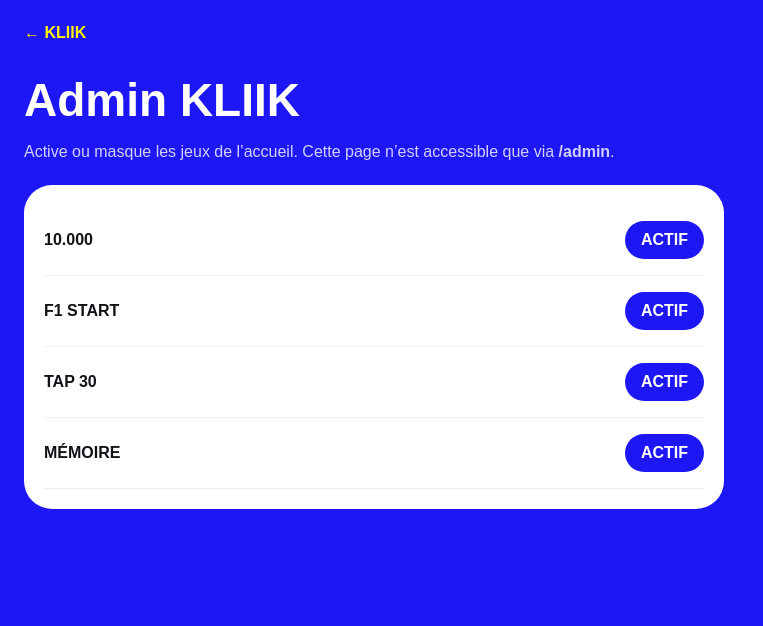
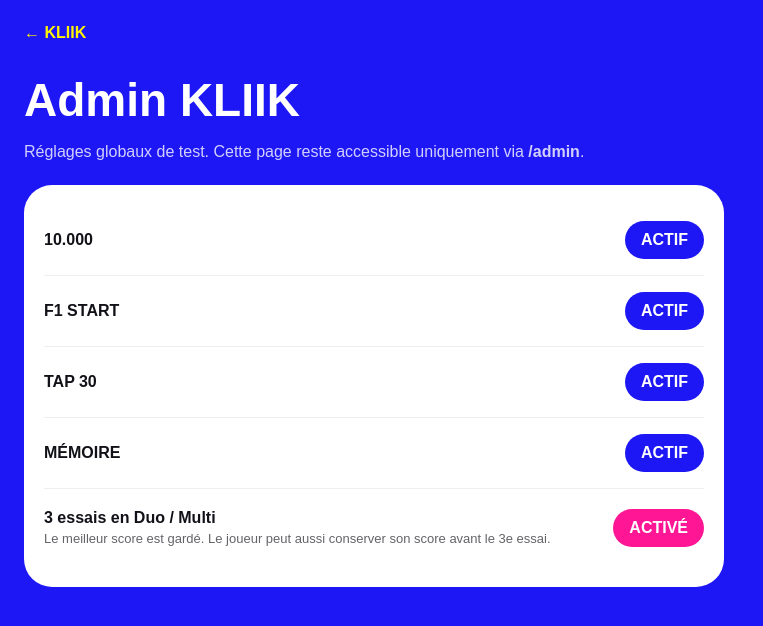
Before and after one commit to romainmannino/kliik, a Next.js app: page /admin in a window 1280 px wide. Shown: the top 626 px of the page, without its empty margins (0-763 px from the left). Built offline with nearby package versions, Linux system fonts and the light colour scheme.

Commit message:
Add three-attempt multiplayer admin toggle

```diff
--- a/app/admin/page.tsx
+++ b/app/admin/page.tsx
@@ -1,36 +1,11 @@
 'use client';
 
-import { useEffect, useState } from 'react';
-
-const games = [
-  { id:'ten', name:'10.000' },
-  { id:'f1', name:'F1 START' },
-  { id:'tap', name:'TAP 30' },
-  { id:'memory', name:'MÉMOIRE' },
-];
-
+import { useEffect,useState } from 'react';
+const games=[{id:'ten',name:'10.000'},{id:'f1',name:'F1 START'},{id:'tap',name:'TAP 30'},{id:'memory',name:'MÉMOIRE'}];
 export default function AdminPage(){
-  const [enabled,setEnabled]=useState<Record<string,boolean>>({ten:true,f1:true,tap:true,memory:true});
-  useEffect(()=>{
-    const raw=localStorage.getItem('kliik-enabled-games');
-    if(raw) setEnabled(JSON.parse(raw));
-  },[]);
-  const toggle=(id:string)=>{
-    setEnabled(prev=>{
-      const next={...prev,[id]:!prev[id]};
-      localStorage.setItem('kliik-enabled-games',JSON.stringify(next));
-      return next;
-    });
-  };
-  return <main style={{minHeight:'100dvh',background:'#1d16f5',padding:24,color:'white',fontFamily:'Arial'}}>
-    <a href="/" style={{color:'#fff500',fontWeight:900,textDecoration:'none'}}>← KLIIK</a>
-    <h1 style={{fontSize:46,marginBottom:6}}>Admin KLIIK</h1>
-    <p style={{opacity:.8,maxWidth:620}}>Active ou masque les jeux de l’accueil. Cette page n’est accessible que via <b>/admin</b>.</p>
-    <section style={{maxWidth:700,background:'white',color:'#111118',borderRadius:28,padding:20,marginTop:24}}>
-      {games.map(g=><div key={g.id} style={{display:'flex',justifyContent:'space-between',alignItems:'center',padding:'16px 0',borderBottom:'1px solid #eee'}}>
-        <strong>{g.name}</strong>
-        <button onClick={()=>toggle(g.id)} style={{border:0,borderRadius:999,padding:'10px 16px',fontWeight:900,background:enabled[g.id]?'#1d16f5':'#ddd',color:enabled[g.id]?'white':'#555'}}>{enabled[g.id]?'ACTIF':'MASQUÉ'}</button>
-      </div>)}
-    </section>
-  </main>;
+ const[enabled,setEnabled]=useState<Record<string,boolean>>({ten:true,f1:true,tap:true,memory:true});const[three,setThree]=useState(true);
+ useEffect(()=>{const raw=localStorage.getItem('kliik-enabled-games');if(raw)try{setEnabled(JSON.parse(raw))}catch{};setThree(localStorage.getItem('kliik-three-attempts')!=='false')},[]);
+ const toggle=(id:string)=>setEnabled(prev=>{const next={...prev,[id]:!prev[id]};localStorage.setItem('kliik-enabled-games',JSON.stringify(next));return next});
+ const toggleThree=()=>setThree(v=>{const n=!v;localStorage.setItem('kliik-three-attempts',String(n));return n});
+ return <main style={{minHeight:'100dvh',background:'#1d16f5',padding:24,color:'white',fontFamily:'Arial'}}><a href="/" style={{color:'#fff500',fontWeight:900,textDecoration:'none'}}>← KLIIK</a><h1 style={{fontSize:46,marginBottom:6}}>Admin KLIIK</h1><p style={{opacity:.8,maxWidth:620}}>Réglages globaux de test. Cette page reste accessible uniquement via <b>/admin</b>.</p><section style={{maxWidth:700,background:'white',color:'#111118',borderRadius:28,padding:20,marginTop:24}}>{games.map(g=><div key={g.id} style={{display:'flex',justifyContent:'space-between',alignItems:'center',padding:'16px 0',borderBottom:'1px solid #eee'}}><strong>{g.name}</strong><button onClick={()=>toggle(g.id)} style={{border:0,borderRadius:999,padding:'10px 16px',fontWeight:900,background:enabled[g.id]?'#1d16f5':'#ddd',color:enabled[g.id]?'white':'#555'}}>{enabled[g.id]?'ACTIF':'MASQUÉ'}</button></div>)}<div style={{display:'flex',justifyContent:'space-between',alignItems:'center',gap:20,padding:'20px 0'}}><div><strong>3 essais en Duo / Multi</strong><div style={{fontSize:13,opacity:.65,marginTop:4}}>Le meilleur score est gardé. Le joueur peut aussi conserver son score avant le 3e essai.</div></div><button onClick={toggleThree} style={{border:0,borderRadius:999,padding:'10px 16px',fontWeight:900,background:three?'#ff1694':'#ddd',color:three?'white':'#555'}}>{three?'ACTIVÉ':'DÉSACTIVÉ'}</button></div></section></main>;
 }
```
